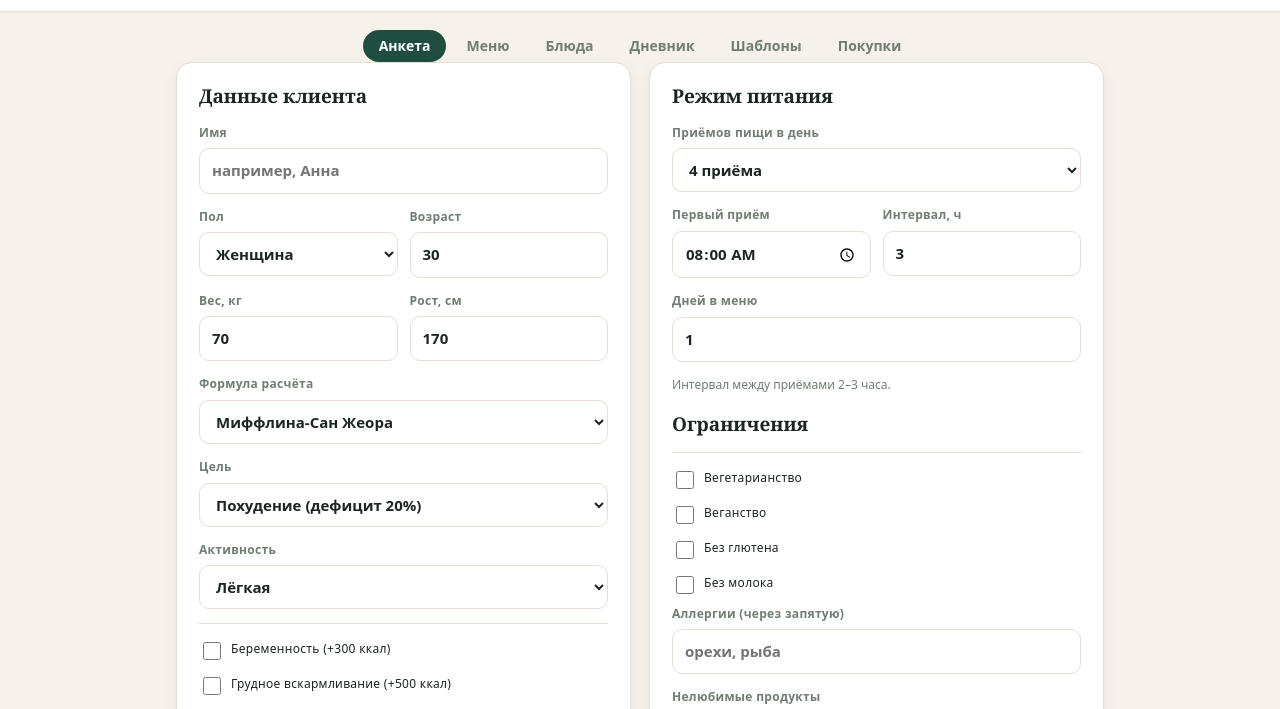
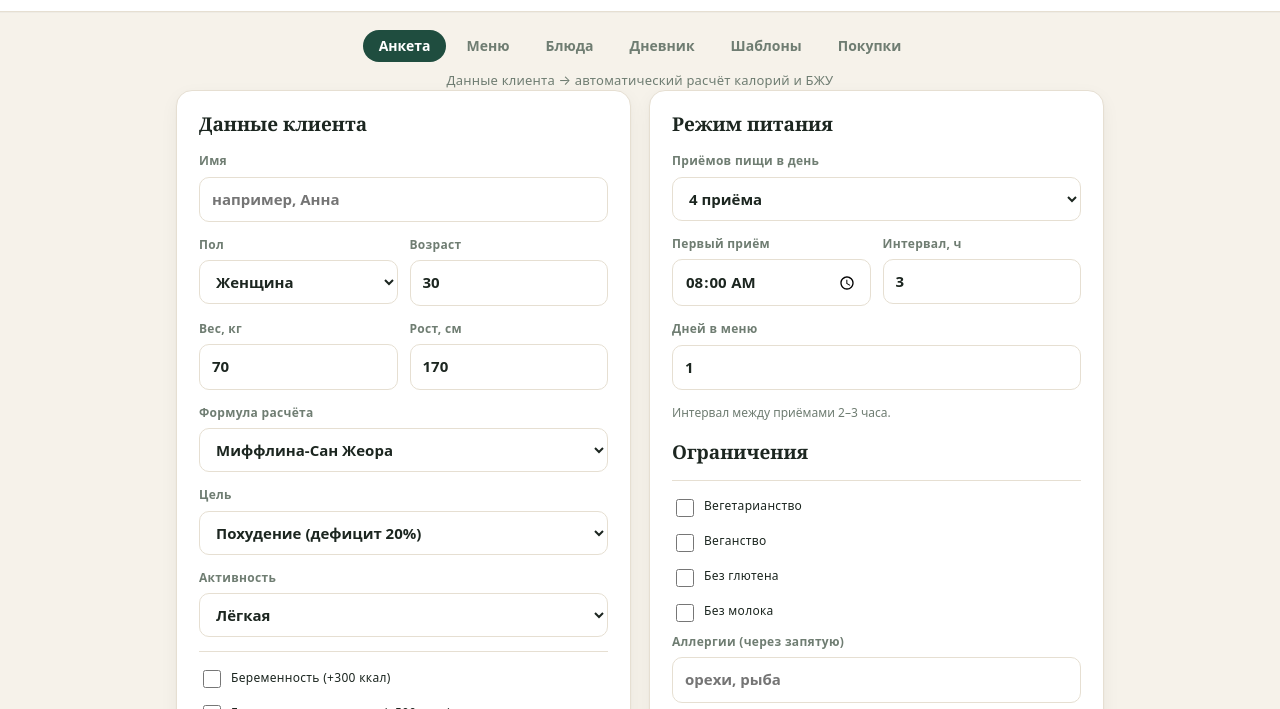
Before and after one commit to Dochsul/calorie-calculator, a website with bundled scripts: page index.html in a window 1280 px wide. Both pictures are taken after a click on the button "Начать пробный период". Shown: the part 70-779 px from the top of the page. Built offline with nearby package versions, Linux system fonts and the light colour scheme.

Commit message:
Добавить пояснительные подписи и подсказки в интерфейс
Co-authored-by: base44-builder[bot] <245833847+base44-builder[bot]@users.noreply.github.com>

```diff
--- a/css/styles.css
+++ b/css/styles.css
@@ -59,6 +59,13 @@ body {
 .tab.active { background: var(--accent); color: var(--on-accent); }
 
 .container { max-width: 960px; margin: 0 auto; padding: 0 16px 44px; }
+
+/* — Описание активной вкладки — */
+.tab-desc {
+  max-width: 960px; margin: 8px auto 0; padding: 0 16px;
+  font-size: 13px; color: var(--muted); text-align: center;
+  letter-spacing: .2px;
+}
 
 /* — Карточки — */
 .card {
--- a/js/app.js
+++ b/js/app.js
@@ -11,12 +11,12 @@ import { renderShopping } from "./views/shopping.js";
 import { renderReport } from "./views/report.js";
 
 const TABS = [
-  { id: "client", label: "Анкета", render: renderClient },
-  { id: "menu", label: "Меню", render: renderMenu },
-  { id: "dishes", label: "Блюда", render: renderDishes },
-  { id: "report", label: "Дневник", render: renderReport },
-  { id: "templates", label: "Шаблоны", render: renderTemplates },
-  { id: "shopping", label: "Покупки", render: renderShopping },
+  { id: "client", label: "Анкета", desc: "Данные клиента → автоматический расчёт калорий и БЖУ", render: renderClient },
+  { id: "menu", label: "Меню", desc: "Составьте меню по дням и приёмам пищи из готовых блюд", render: renderMenu },
+  { id: "dishes", label: "Блюда", desc: "Создавайте блюда из продуктов — калории и БЖУ считаются автоматически", render: renderDishes },
+  { id: "report", label: "Дневник", desc: "Опишите тарелку текстом → таблица КБЖУ с правкой и удалением", render: renderReport },
+  { id: "templates", label: "Шаблоны", desc: "Сохранённые блюда и меню для быстрого повторного применения", render: renderTemplates },
+  { id: "shopping", label: "Покупки", desc: "Список покупок по меню, сгруппированный по категориям", render: renderShopping },
 ];
 
 let current = "client";
@@ -28,7 +28,11 @@ function showTab(id) {
   current = id;
   document.querySelectorAll(".tab").forEach((t) => t.classList.toggle("active", t.dataset.tab === id));
   const view = TABS.find((t) => t.id === id);
-  if (view) view.render(main);
+  if (view) {
+    const desc = document.getElementById("tab-desc");
+    if (desc) desc.textContent = view.desc || "";
+    view.render(main);
+  }
 }
 
 function ensureNav() {
@@ -44,6 +48,16 @@ function ensureNav() {
     nav.appendChild(b);
   });
   navBuilt = true;
+
+  // Описание активной вкладки
+  if (!document.getElementById("tab-desc")) {
+    const d = document.createElement("div");
+    d.id = "tab-desc";
+    d.className = "tab-desc";
+    const cur = TABS.find((t) => t.id === current);
+    d.textContent = cur ? cur.desc : "";
+    nav.parentNode.insertBefore(d, nav.nextSibling);
+  }
 }
 
 // Шлюз: админка → экран оплаты → приложение (когда подписка активна)
--- a/js/views/client.js
+++ b/js/views/client.js
@@ -93,6 +93,7 @@ export function renderClient(root) {
 
   <section class="card result-card">
     <h2>Индивидуальный расчёт</h2>
+    <div class="hint" style="margin: -8px 0 14px">⚡ Калории и БЖУ считаются автоматически из данных выше. Измените вес, рост или цель — расчёт обновится.</div>
     <div class="metrics">
       <div class="metric big"><span>Калории</span><b>${Math.round(cal).toLocaleString("ru-RU")} ккал</b></div>
       <div class="metric"><span>Белки</span><b>${Math.round(macros.proteins)} г</b></div>
--- a/js/views/dishes.js
+++ b/js/views/dishes.js
@@ -20,6 +20,7 @@ export function renderDishes(root) {
         <h2>Блюда</h2>
         <button class="btn primary" id="d_add">+ Новое блюдо</button>
       </div>
+      <div class="hint" style="margin: -4px 0 14px">Добавьте продукты и укажите вес — калории и БЖУ рассчитаются автоматически. Можно сравнивать и заменять ингредиенты.</div>
       <div class="dish-grid">${cards || "<p class='hint'>Пока нет блюд. Создайте первое.</p>"}</div>
     </div>`;
 
--- a/js/views/report.js
+++ b/js/views/report.js
@@ -82,18 +82,18 @@ export function renderReport(root) {
         <div class="rep-goal">~${targetCalories().toLocaleString("ru-RU")} ккал</div>
       </div>
       <div class="rep-input">
-        <label>Что съел клиент сегодня (свободным текстом)</label>
-        <textarea id="diary_text" rows="6">${esc(d.text)}</textarea>
+        <label>🍽 Опишите что на тарелке — текстом, без весов</label>
+        <textarea id="diary_text" rows="6" placeholder="Например:&#10;Завтрак: овсянка 60 г, молоко, ягоды, мёд 1 ч.л., яйцо 1 шт&#10;Обед: гречка, куриная грудка 150 г, салат огурец помидор&#10;Ужин: лосось 150 г, брокколи, рис&#10;Перекус: творог 5%, банан, миндаль 15 г&#10;&#10;Можно без граммовки — кнопка ниже подберёт вес под цель автоматически.">${esc(d.text)}</textarea>
         <div class="rep-actions">
           <label class="rep-date">Дата <input type="date" id="diary_date" value="${d.date || todayStr()}"></label>
-          <button class="btn" id="diary_demo" title="Заполнить примером и распарсить">Вставить тестовый дневник</button>
-          <button class="btn" id="diary_parse">Составить таблицу</button>
-          <button class="btn primary" id="diary_fit" title="Если веса не указаны — подберёт граммовку под калорийность клиента">Составить и подобрать граммовку под цель</button>
-          ${hasMeals ? '<button class="btn" id="diary_save">Сохранить день в историю</button>' : ""}
-          ${hasMeals ? '<span class="hint">Граммы можно править прямо в таблице — итоги пересчитаются.</span>' : ""}
+          <button class="btn" id="diary_demo" title="Заполнить примером и распарсить">Пример</button>
+          <button class="btn" id="diary_parse" title="Разобрать текст в таблицу КБЖУ">📊 Составить таблицу</button>
+          <button class="btn primary" id="diary_fit" title="Без весов — подберёт граммовку под калорийность клиента">✨ Составить и подобрать вес под цель</button>
+          ${hasMeals ? '<button class="btn" id="diary_save">💾 Сохранить день</button>' : ""}
         </div>
+        ${hasMeals ? '<div class="hint">✏️ Граммы можно править прямо в таблице — итоги пересчитаются. ✕ — удалить продукт.</div>' : '<div class="hint">Напишите что ел клиент, нажмите «Составить таблицу» — получите разбивку по КБЖУ.</div>'}
       </div>
-      ${hasMeals ? renderTables(s) : '<div class="rep-empty">Нажмите «Составить таблицу», чтобы распарсить текст.</div>'}
+      ${hasMeals ? renderTables(s) : '<div class="rep-empty">Нажмите «Составить таблицу», чтобы получить разбивку КБЖУ.</div>'}
     </section>`;
 
   root.querySelector("#diary_text").oninput = (e) => update((st) => (st.diary.text = e.target.value));
```
